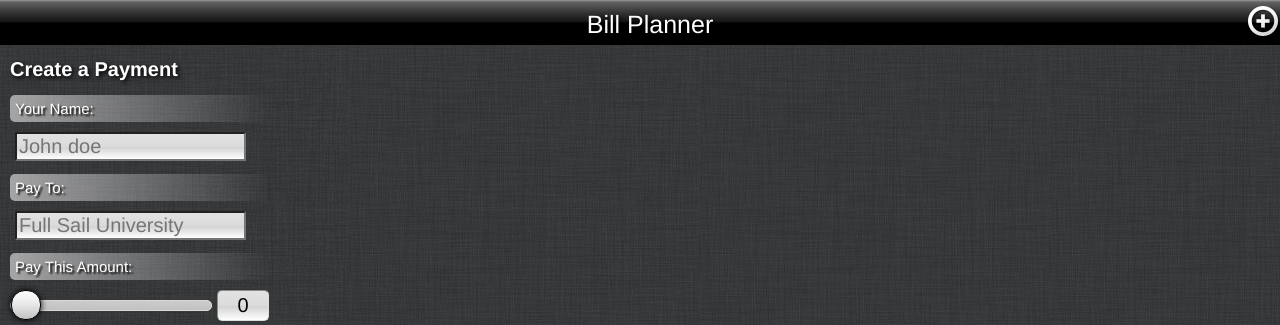
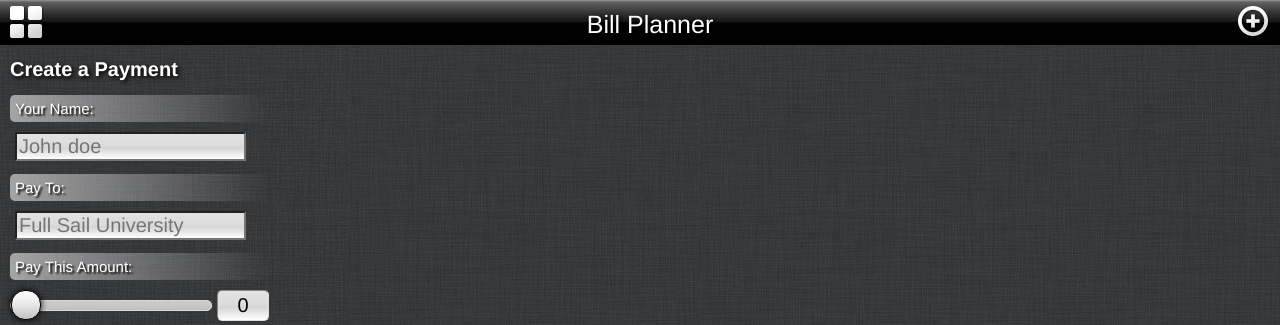
Before and after one commit to atljeremy/Bill-Planner, a PHP site: page / in a window 1280 px wide. Shown: the top 325 px of the page. Run offline with PHP 8.4, Linux system fonts and the light colour scheme.

Commit message:
Added grid icon

```diff
--- a/css/styles.css
+++ b/css/styles.css
@@ -29,8 +29,15 @@ body {
 #plus {
   position: absolute;
   top: 6px;
-  right: 20px;
+  right: 30px;
 }
+
+#grid {
+  position: absolute;
+  top: 6px;
+  left: 10px;
+}
+
 
 #mainContent {
 	padding: 10px;
--- a/index.html
+++ b/index.html
@@ -35,6 +35,9 @@ Simple HTML5 / Javascript Mobile Web Form
   <body id="PAGETOP">
 
     <div id="header">
+      <a href="#">
+      <div id="grid"><img src="i/grid.png" alt="Add A New Bill"/></div>
+      </a>
       <span id="headerTitle">Bill Planner</span>
       <a href="#">
       <div id="plus"><img src="i/plus.png" alt="Add A New Bill"/></div>
```
Also changed, not shown: i/grid.png (added).
